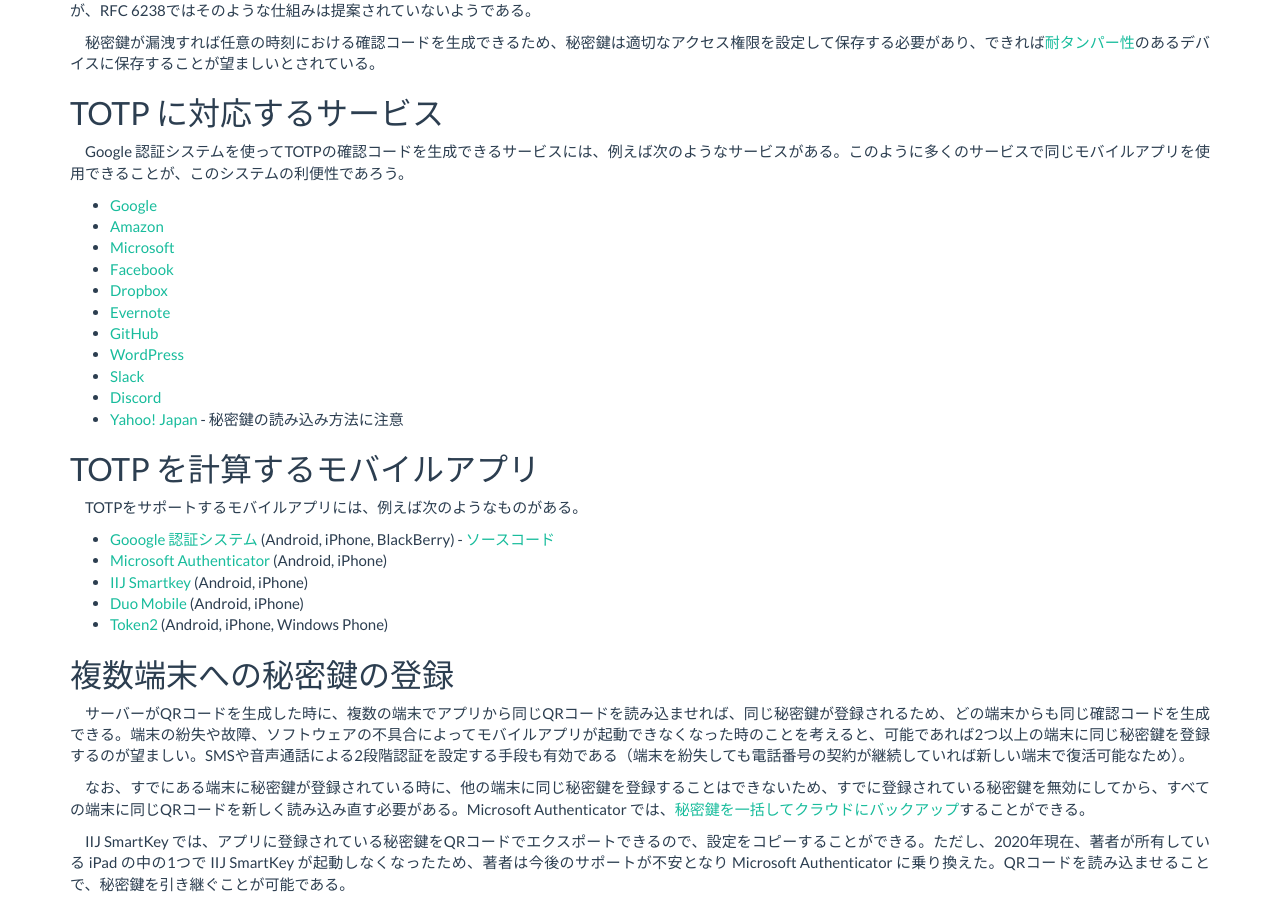
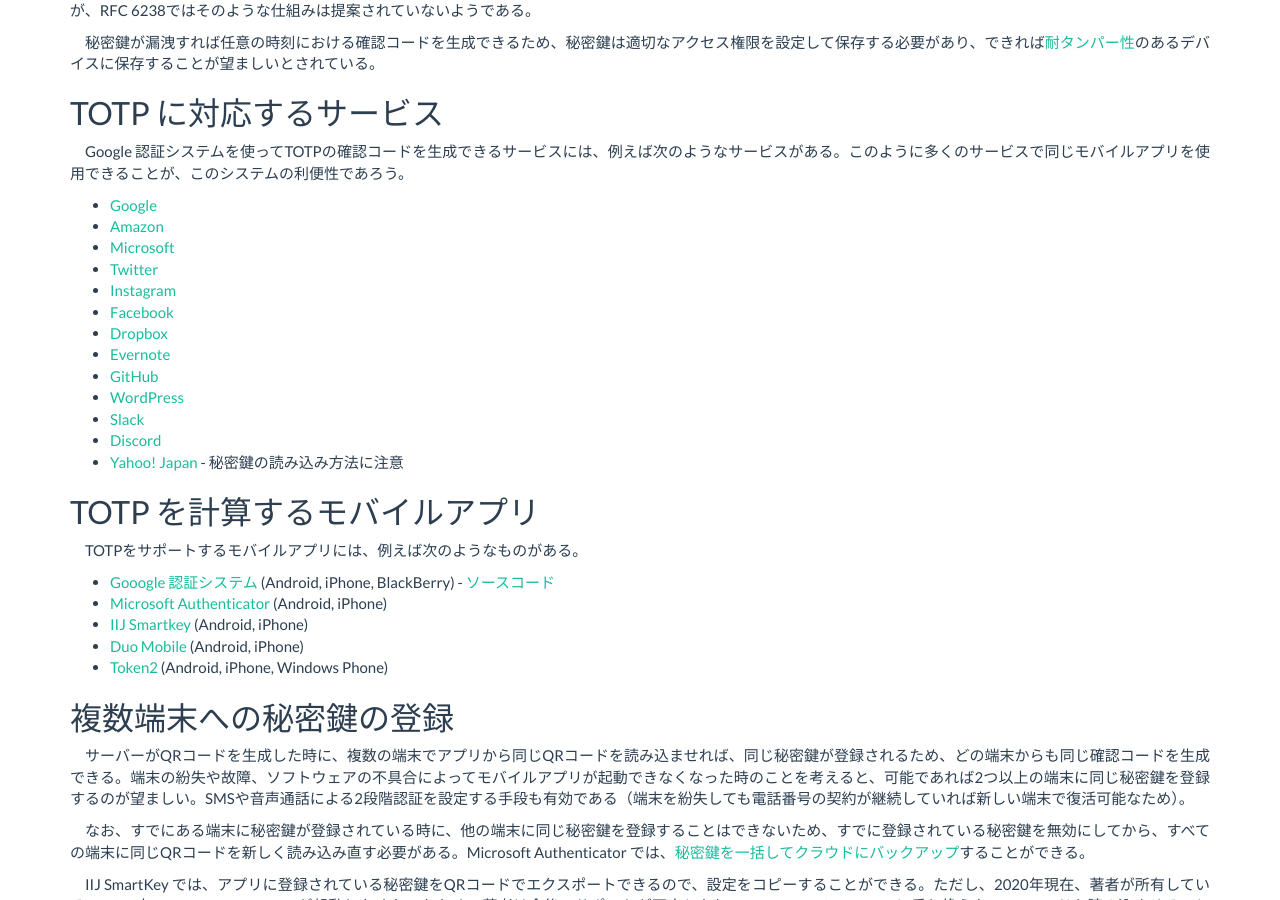
Before and after one commit to sekika/sekika.github.io, a Jekyll site: the page built from _posts/2016-03-26-GoogleAuthenticator.md, in a window 1280 px wide and 900 px high, scrolled down 1057 px. Built offline with Jekyll 4.4.1, drawn with Linux system fonts in a browser that asks for light colours.

Commit message:
Twitter と Instagram を追加

```diff
--- a/_posts/2016-03-26-GoogleAuthenticator.md
+++ b/_posts/2016-03-26-GoogleAuthenticator.md
@@ -30,6 +30,8 @@
 - [Google](https://www.google.co.jp/intl/ja/landing/2step/)
 - [Amazon](https://www.amazon.co.jp/gp/help/customer/display.html?nodeId=202073820)
 - [Microsoft](http://windows.microsoft.com/ja-jp/windows/two-step-verification-faq)
+- [Twitter](https://help.twitter.com/ja/managing-your-account/two-factor-authentication)
+- [Instagram](https://help.instagram.com/1582474155197965)
 - [Facebook](http://bey.jp/?p=9484)
 - [Dropbox](https://www.dropbox.com/ja/help/363)
 - [Evernote](https://help.evernote.com/hc/ja/articles/208314238-2-%E6%AE%B5%E9%9A%8E%E8%AA%8D%E8%A8%BC%E3%82%92%E8%A8%AD%E5%AE%9A%E3%81%99%E3%82%8B)
```
Also changed, not shown: other parts of _posts/2016-03-26-GoogleAuthenticator.md (+1 -1 lines).
